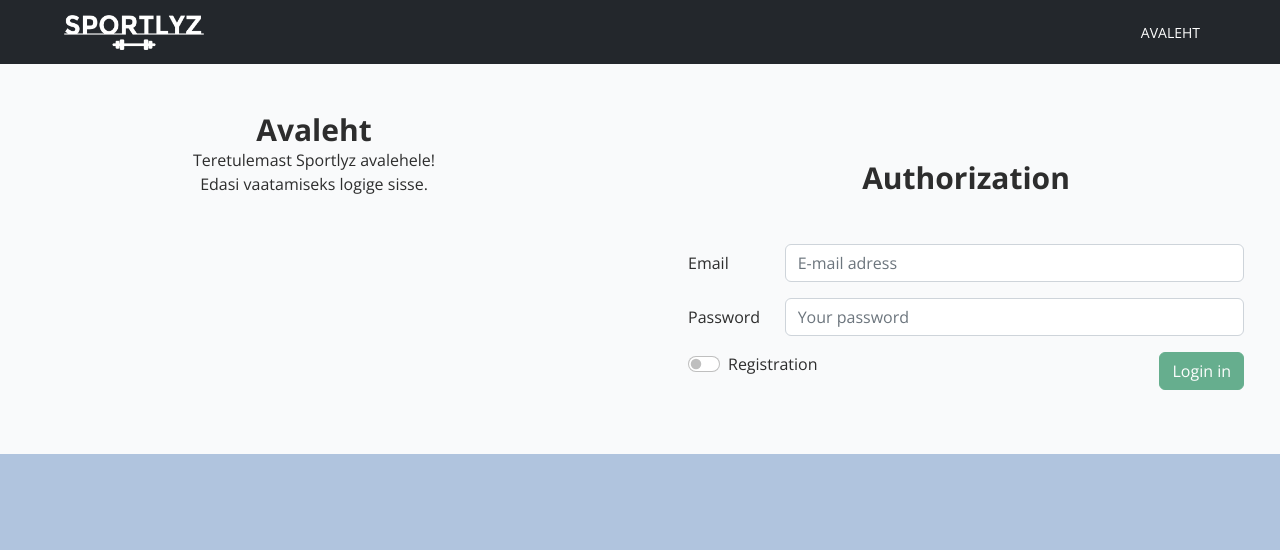
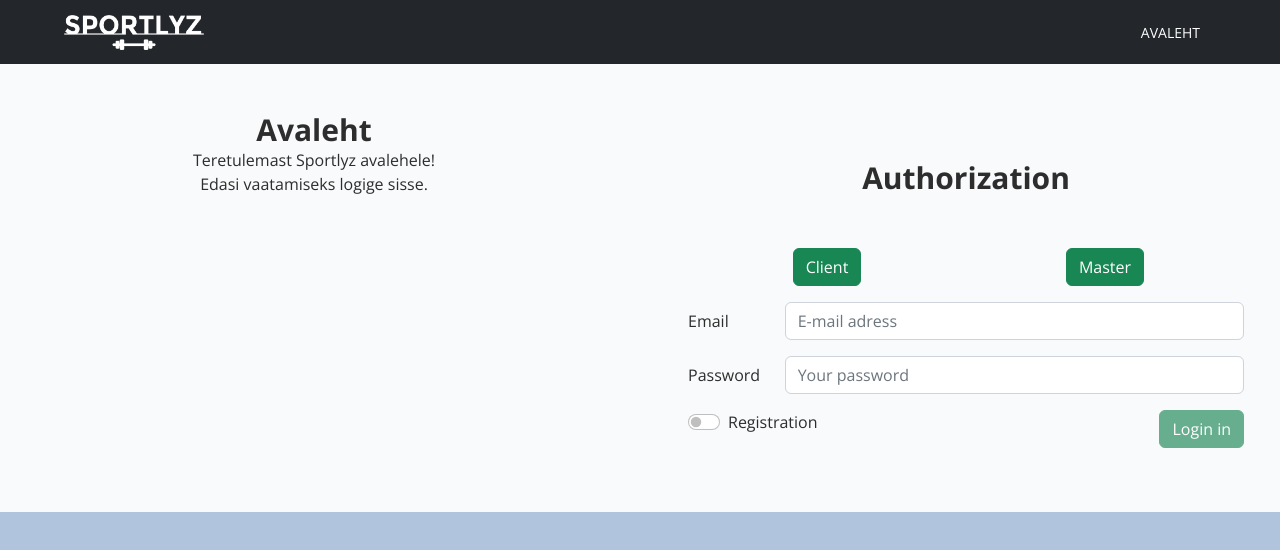
Before and after one commit to Karjur/Workout-planner, a Vue app in the folder FrontEnd/: page / in a window 1280 px wide. Shown: the top 550 px of the page. Built offline with nearby package versions, Linux system fonts and the light colour scheme.

Commit message:
fake auth works

```diff
--- a/FrontEnd/src/components/AuthForm.vue
+++ b/FrontEnd/src/components/AuthForm.vue
@@ -7,6 +7,18 @@
             <div class="text-center mb-4" v-if="isLoading">
                 <div class="spinner-border text-primary">
                     <span class="visually-hidden">Loading...</span>
+                </div>
+            </div>
+            <div class="d-flex mt-1 mb-3">
+                <div class="w-50 text-center">
+                    <button @click="loginClient" class="btn btn-success">
+                        Client
+                    </button>
+                </div>
+                <div class="w-50 text-center">
+                    <button @click="loginMaster " class="btn btn-success">
+                        Master
+                    </button>
                 </div>
             </div>
             <div class="col-9" v-if="isReg">
@@ -35,7 +47,6 @@
                     </div>
                 </div>
                 <div class="col-3 text-end">
-
                     <button @click="submitForm" :disabled="!isAvailableSubmit" class="btn btn-success">{{isReg ? "Registrate" : "Login in"}}</button>
                 </div>
             </div>
@@ -44,7 +55,8 @@
 </template>
 
 <script lang="ts">
-    import { defineComponent, ref } from 'vue';
+    import { AppRole, useAuthStore } from '@/stores/authStore';
+import { defineComponent, ref } from 'vue';
 
     export default defineComponent({
         data: () => ({
@@ -53,15 +65,24 @@
         }),
         setup() {
             const isLoading = ref<boolean>(false);
+            const {login} = useAuthStore();
             const authData = ref<{login: string; password: string}>({
                 login: "",
                 password: "",
             });
-            return {isLoading, authData};
+            return {isLoading, authData, login};
         },
         methods: {
             submitForm() {
                 console.log(this.authData);
+            },
+            loginClient() {
+                this.login(AppRole.CLIENT);
+                this.$router.push("/profile");
+            },
+            loginMaster() {
+                this.login(AppRole.MASTER);
+                this.$router.push("/profile");
             }
         },
         computed: {
--- a/FrontEnd/src/router/access.ts
+++ b/FrontEnd/src/router/access.ts
@@ -9,10 +9,6 @@ export const publicPaths: IPageData[]  = [
 
 export const privatePaths: IPageData[]  = [
     {
-        name: "Avaleht",
-        path: "/"
-    },
-    {
         path: '/trainings',
         name: 'Trennid'
     },
@@ -21,7 +17,7 @@ export const privatePaths: IPageData[]  = [
         name: 'Grupid'
     },
     {
-        path: '/profile-sportsman',
+        path: '/profile',
         name: 'Profile'
     },
 ];
--- a/FrontEnd/src/router/index.ts
+++ b/FrontEnd/src/router/index.ts
@@ -37,7 +37,7 @@ const routes: Array<RouteRecordRaw> = [
     props: { title: 'Grupid' },
   },
   {
-    path: '/profile-sportsman',
+    path: '/profile',
     component: ProfileSprtman,
   },
   {
```
